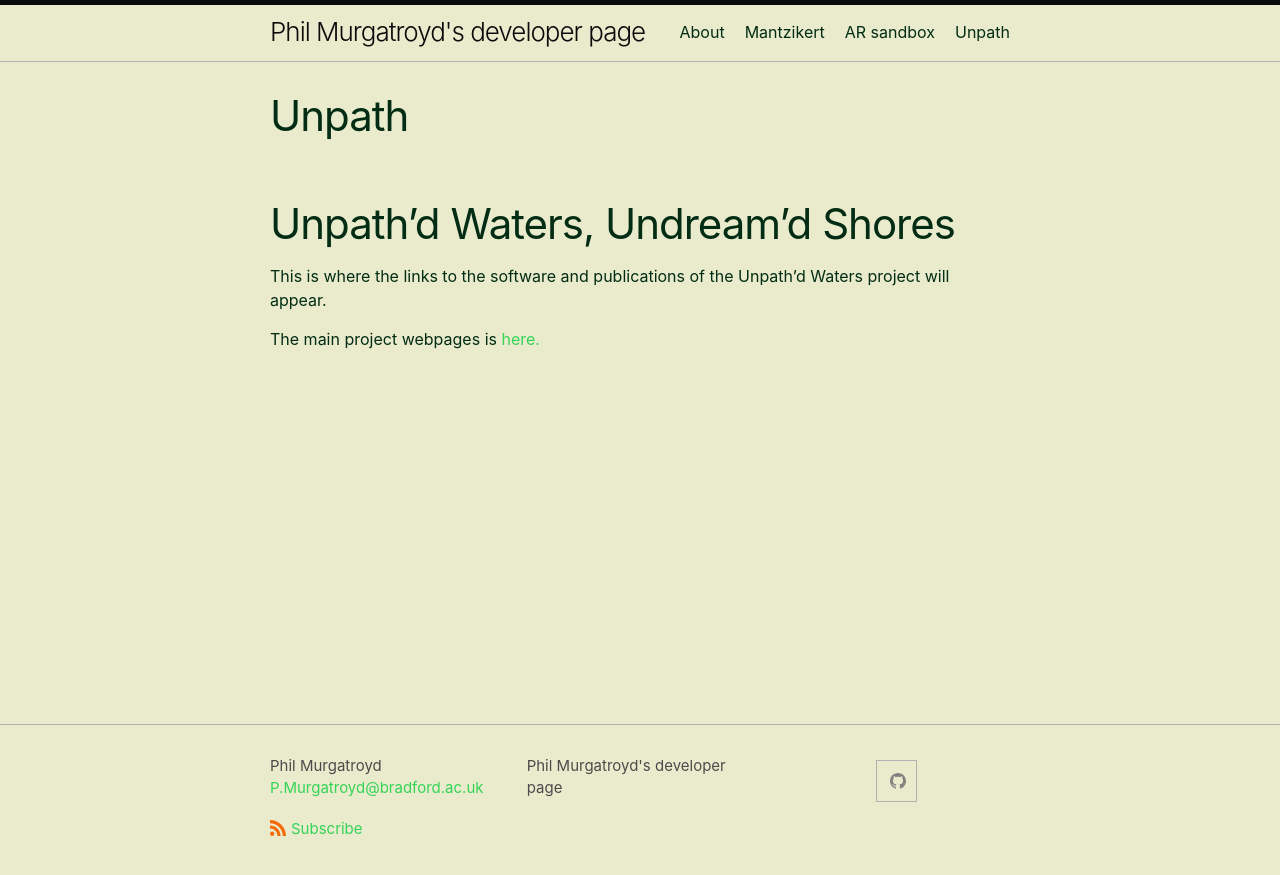
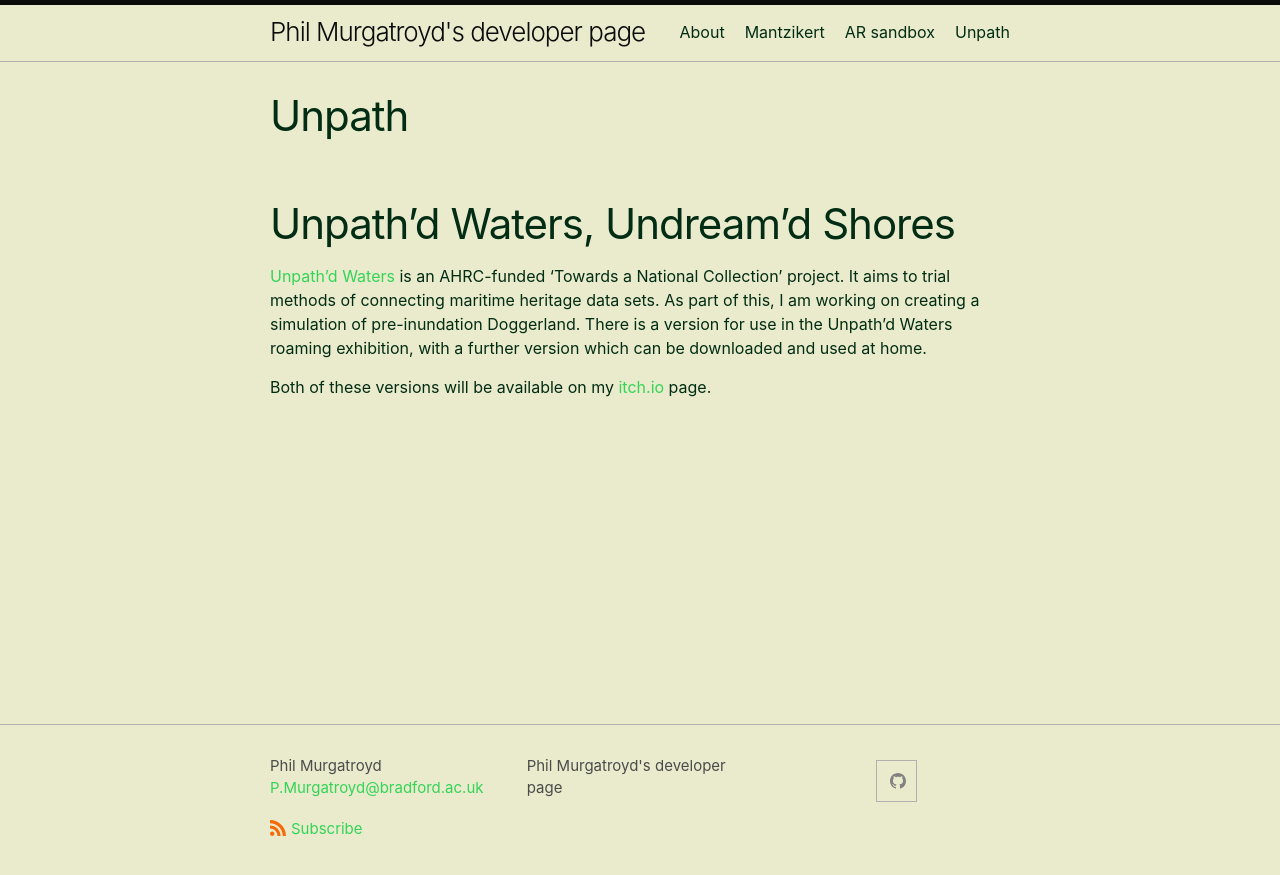
Before and after one commit to ELFdev001/ELFdev001.github.io, a Jekyll site: the page built from unpath.markdown, in a window 1280 px wide. Shown: the top 875 px of the page. Built offline with Jekyll 4.4.1, drawn with Linux system fonts in a browser that asks for light colours.

Commit message:
Updated Unpath page
...with link to itch.io

```diff
--- a/unpath.markdown
+++ b/unpath.markdown
@@ -5,6 +5,6 @@ permalink: /unpath/
 ---
 
 # Unpath'd Waters, Undream'd Shores
-This is where the links to the software and publications of the Unpath'd Waters project will appear.
+[Unpath'd Waters](https://unpathdwaters.org.uk/) is an AHRC-funded 'Towards a National Collection' project. It aims to trial methods of connecting maritime heritage data sets. As part of this, I am working on creating a simulation of pre-inundation Doggerland. There is a version for use in the Unpath'd Waters roaming exhibition, with a further version which can be downloaded and used at home.
 
-The main project webpages is [here.](https://unpathdwaters.org.uk/)
+Both of these versions will be available on my [itch.io](https://zwack.itch.io/) page.
```
